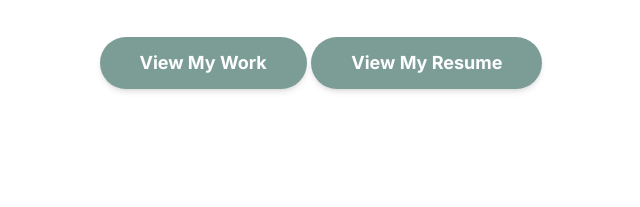
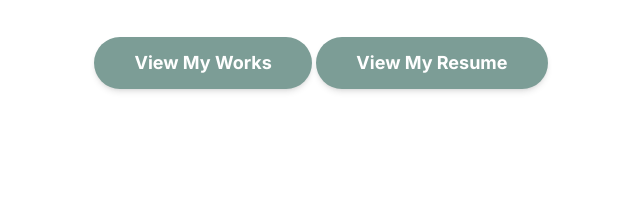
Before and after one commit to Jovellmiranda14/jovellmiranda14.github.io, a plain HTML site: page index.html in a window 1280 px wide. Shown: the part 420-627 px from the top of the page, 319-959 px from the left. Drawn offline with nearby package versions, Linux system fonts and the light colour scheme.

Commit message:
fix: correct text from "View My Work" to "View My Works"

```diff
--- a/index.html
+++ b/index.html
@@ -128,7 +128,7 @@
           <a
             href="#projects"
             class="mt-10 inline-block bg-[#7C9D96] text-white font-bold rounded-full py-3 px-10 text-lg hover:bg-[#6a8a83] transition-colors shadow-md hover:shadow-lg"
-            >View My Work</a
+            >View My Works</a
           >
           <a
             href="assets/Miranda, Jovell Christian Q..pdf"
```
